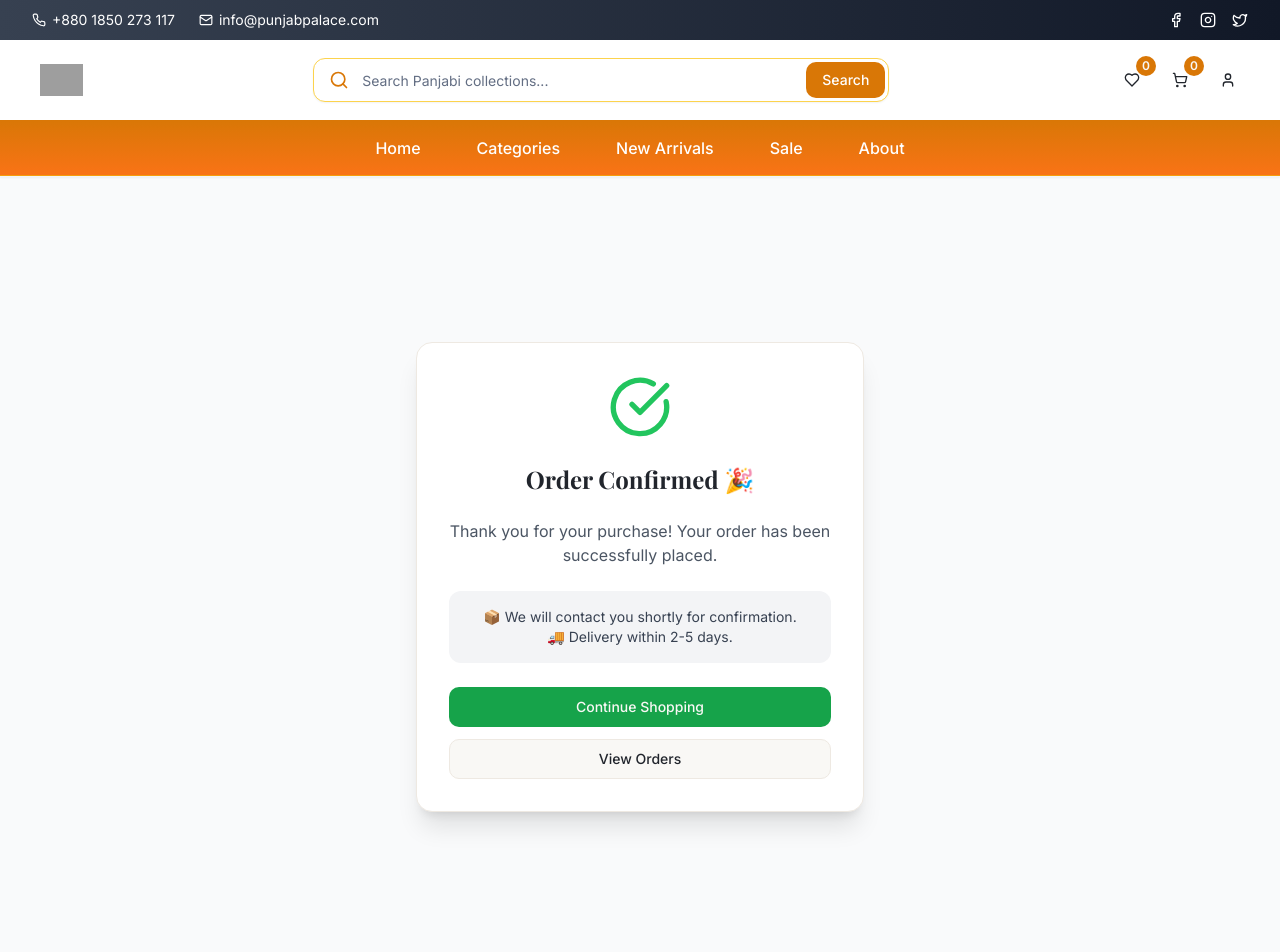
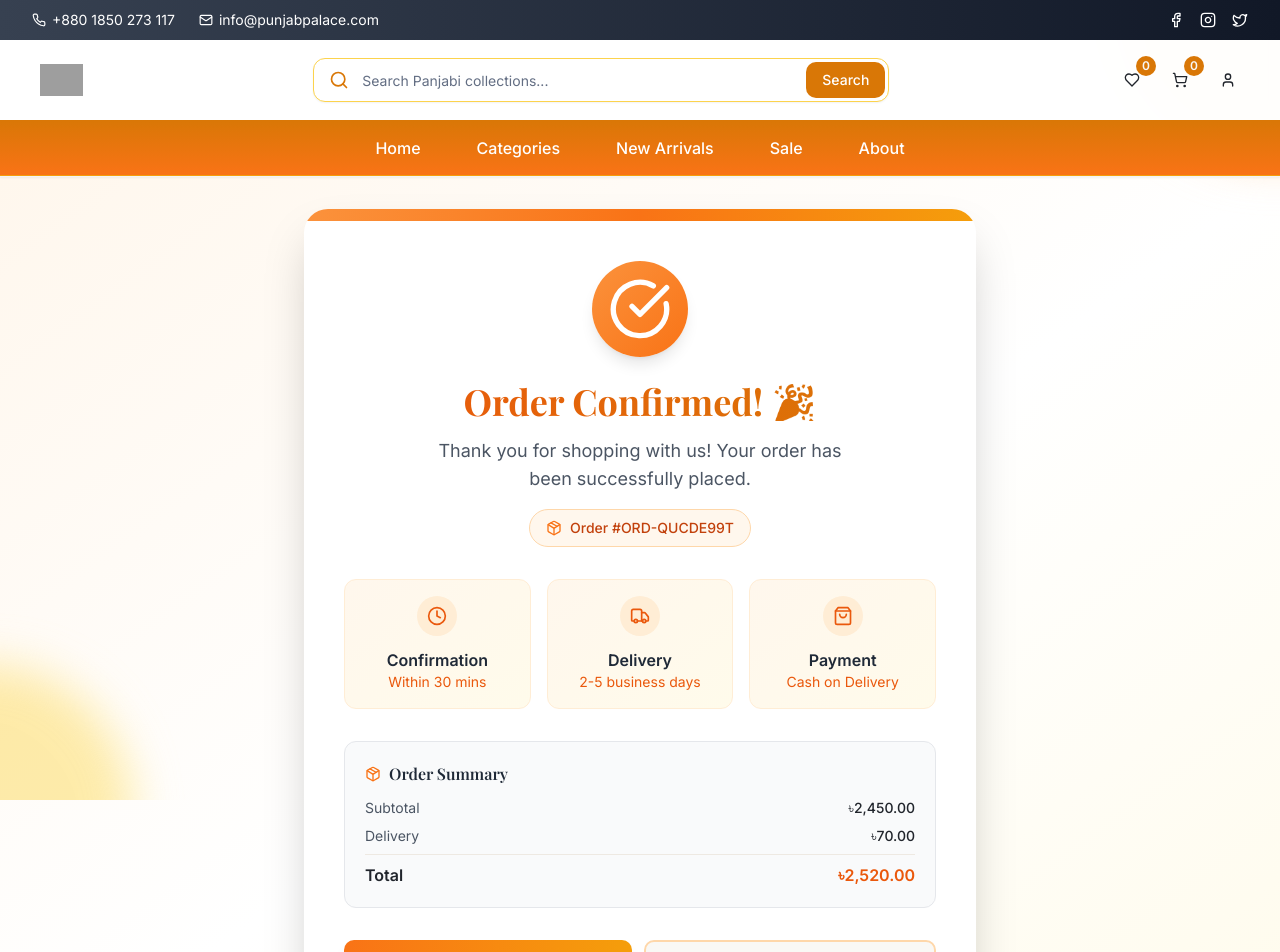
Before and after one commit to rashariful/punjabi, a React (Vite) app: page /order-confirmation in a window 1280 px wide. Shown: the top 952 px of the page. Built offline with nearby package versions, Linux system fonts and the light colour scheme; grey boxes are pictures that could not be loaded.

Commit message:
update ordern info

```diff
--- a/src/pages/OrderConfirmation.tsx
+++ b/src/pages/OrderConfirmation.tsx
@@ -1,49 +1,151 @@
 import React from 'react';
 import { useNavigate } from 'react-router-dom';
-import { CheckCircle } from 'lucide-react';
+import { CheckCircle, Package, Truck, Clock, ShoppingBag, ArrowRight } from 'lucide-react';
 import { Button } from '@/components/ui/button';
 import { Card, CardContent } from '@/components/ui/card';
+import { Separator } from '@/components/ui/separator';
 
 const OrderConfirmation = () => {
   const navigate = useNavigate();
 
+  // Generate random order number for demo
+  const orderNumber = 'ORD-' + Math.random().toString(36).substring(2, 10).toUpperCase();
+
   return (
-    <div className="min-h-screen flex items-center justify-center bg-gray-50 px-4">
-      <Card className="max-w-md w-full shadow-xl rounded-2xl">
-        <CardContent className="p-8 text-center space-y-6">
-          <div className="flex justify-center">
-            <CheckCircle className="h-16 w-16 text-green-500" />
+    <div className="min-h-screen bg-gradient-to-br from-orange-50 via-white to-amber-50 flex items-center justify-center px-4 py-8">
+      {/* Background decorative elements */}
+      <div className="absolute inset-0 overflow-hidden pointer-events-none">
+        <div className="absolute -top-40 -right-40 w-80 h-80 bg-orange-200 rounded-full mix-blend-multiply filter blur-xl opacity-70 animate-blob"></div>
+        <div className="absolute -bottom-40 -left-40 w-80 h-80 bg-amber-200 rounded-full mix-blend-multiply filter blur-xl opacity-70 animate-blob animation-delay-2000"></div>
+      </div>
+
+      <Card className="max-w-2xl w-full shadow-2xl rounded-3xl border-0 relative z-10 overflow-hidden">
+        {/* Orange gradient header */}
+        <div className="h-3 bg-gradient-to-r from-orange-400 via-orange-500 to-amber-500"></div>
+
+        <CardContent className="p-8 md:p-10">
+          {/* Success animation */}
+          <div className="flex justify-center mb-6 relative">
+            <div className="absolute inset-0 flex items-center justify-center">
+              <div className="w-24 h-24 bg-orange-100 rounded-full animate-ping opacity-20"></div>
+            </div>
+            <div className="relative bg-gradient-to-br from-orange-400 to-orange-500 rounded-full p-4 shadow-lg">
+              <CheckCircle className="h-16 w-16 text-white" />
+            </div>
           </div>
 
-          <h1 className="text-2xl font-bold">Order Confirmed 🎉</h1>
+          {/* Main content */}
+          <div className="text-center space-y-4 mb-8">
+            <h1 className="text-3xl md:text-4xl font-bold bg-gradient-to-r from-orange-600 to-amber-600 bg-clip-text text-transparent">
+              Order Confirmed! 🎉
+            </h1>
 
-          <p className="text-gray-600">
-            Thank you for your purchase! Your order has been successfully placed.
-          </p>
+            <p className="text-gray-600 text-lg max-w-md mx-auto">
+              Thank you for shopping with us! Your order has been successfully placed.
+            </p>
 
-          <div className="bg-gray-100 p-4 rounded-xl text-sm text-gray-700">
-            <p>📦 We will contact you shortly for confirmation.</p>
-            <p>🚚 Delivery within 2-5 days.</p>
+            {/* Order number */}
+            <div className="inline-flex items-center gap-2 bg-orange-50 px-4 py-2 rounded-full border border-orange-200">
+              <Package className="h-4 w-4 text-orange-500" />
+              <span className="text-sm font-medium text-orange-700">Order #{orderNumber}</span>
+            </div>
           </div>
 
-          <div className="flex flex-col gap-3">
+          {/* Delivery info cards */}
+          <div className="grid grid-cols-1 md:grid-cols-3 gap-4 mb-8">
+            <div className="bg-gradient-to-br from-orange-50 to-amber-50 p-4 rounded-xl text-center border border-orange-100">
+              <div className="bg-orange-100 w-10 h-10 rounded-full flex items-center justify-center mx-auto mb-3">
+                <Clock className="h-5 w-5 text-orange-600" />
+              </div>
+              <p className="font-semibold text-gray-800">Confirmation</p>
+              <p className="text-sm text-orange-600">Within 30 mins</p>
+            </div>
+
+            <div className="bg-gradient-to-br from-orange-50 to-amber-50 p-4 rounded-xl text-center border border-orange-100">
+              <div className="bg-orange-100 w-10 h-10 rounded-full flex items-center justify-center mx-auto mb-3">
+                <Truck className="h-5 w-5 text-orange-600" />
+              </div>
+              <p className="font-semibold text-gray-800">Delivery</p>
+              <p className="text-sm text-orange-600">2-5 business days</p>
+            </div>
+
+            <div className="bg-gradient-to-br from-orange-50 to-amber-50 p-4 rounded-xl text-center border border-orange-100">
+              <div className="bg-orange-100 w-10 h-10 rounded-full flex items-center justify-center mx-auto mb-3">
+                <ShoppingBag className="h-5 w-5 text-orange-600" />
+              </div>
+              <p className="font-semibold text-gray-800">Payment</p>
+              <p className="text-sm text-orange-600">Cash on Delivery</p>
+            </div>
+          </div>
+
+          {/* Order summary preview */}
+          <div className="bg-gray-50 rounded-xl p-5 mb-8 border border-gray-200">
+            <h3 className="font-semibold text-gray-800 mb-3 flex items-center gap-2">
+              <Package className="h-4 w-4 text-orange-500" />
+              Order Summary
+            </h3>
+
+            <div className="space-y-2 text-sm">
+              <div className="flex justify-between">
+                <span className="text-gray-600">Subtotal</span>
+                <span className="font-medium">৳2,450.00</span>
+              </div>
+              <div className="flex justify-between">
+                <span className="text-gray-600">Delivery</span>
+                <span className="font-medium">৳70.00</span>
+              </div>
+              <Separator className="my-2" />
+              <div className="flex justify-between font-semibold text-base">
+                <span>Total</span>
+                <span className="text-orange-600">৳2,520.00</span>
+              </div>
+            </div>
+          </div>
+
+          {/* Action buttons */}
+          <div className="flex flex-col sm:flex-row gap-3">
             <Button
               onClick={() => navigate('/')}
-              className="w-full bg-green-600 hover:bg-green-700"
+              className="flex-1 bg-gradient-to-r from-orange-500 to-amber-500 hover:from-orange-600 hover:to-amber-600 text-white border-0 shadow-lg hover:shadow-xl transition-all duration-300 py-6"
             >
+              <ShoppingBag className="mr-2 h-5 w-5" />
               Continue Shopping
             </Button>
 
             <Button
               variant="outline"
               onClick={() => navigate('/orders')}
-              className="w-full"
+              className="flex-1 border-2 border-orange-200 hover:border-orange-300 text-orange-700 hover:text-orange-800 hover:bg-orange-50 py-6"
             >
               View Orders
+              <ArrowRight className="ml-2 h-5 w-5" />
             </Button>
           </div>
+
+          {/* Support info */}
+          <p className="text-center text-sm text-gray-500 mt-6">
+            Need help? Contact our support at{' '}
+            <a href="tel:+8801850273117" className="text-orange-500 hover:underline font-medium">
+              +880 1850273117
+            </a>
+          </p>
         </CardContent>
       </Card>
+
+      <style jsx>{`
+        @keyframes blob {
+          0% { transform: translate(0px, 0px) scale(1); }
+          33% { transform: translate(30px, -50px) scale(1.1); }
+          66% { transform: translate(-20px, 20px) scale(0.9); }
+          100% { transform: translate(0px, 0px) scale(1); }
+        }
+        .animate-blob {
+          animation: blob 7s infinite;
+        }
+        .animation-delay-2000 {
+          animation-delay: 2s;
+        }
+      `}</style>
     </div>
   );
 };
```
